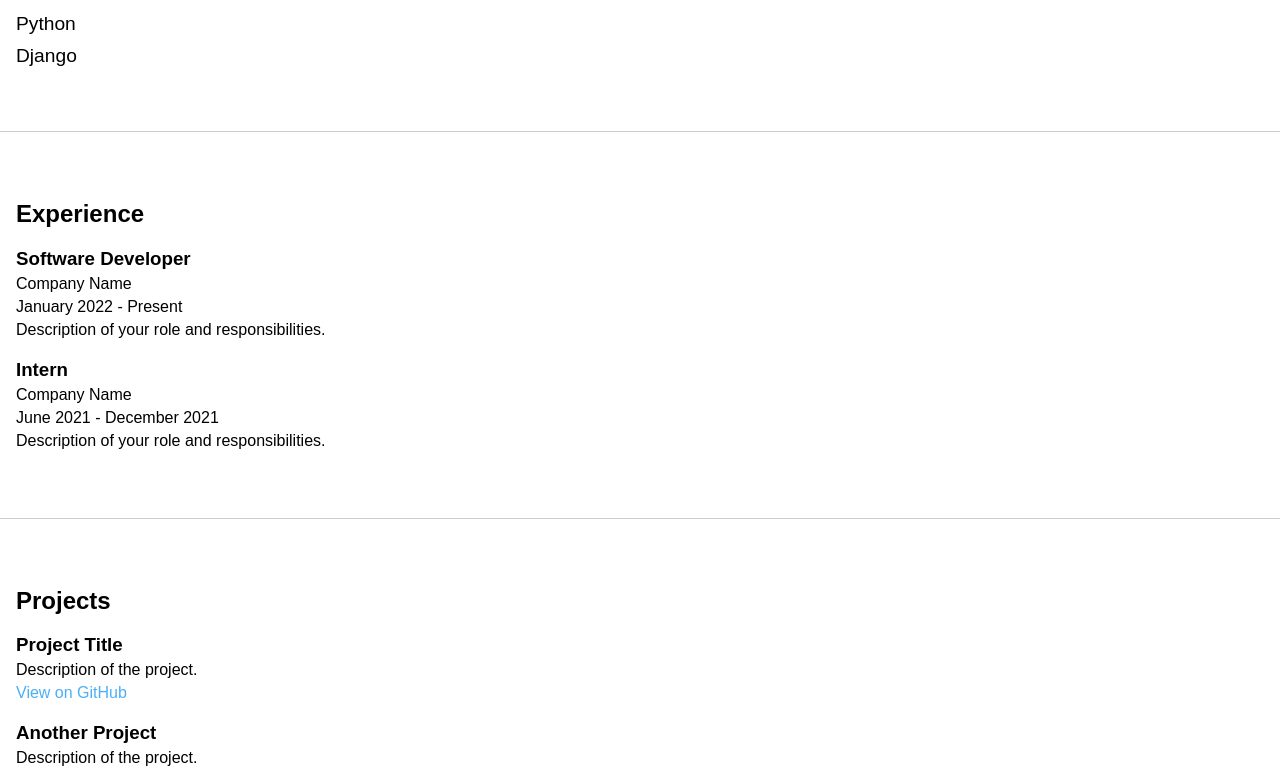
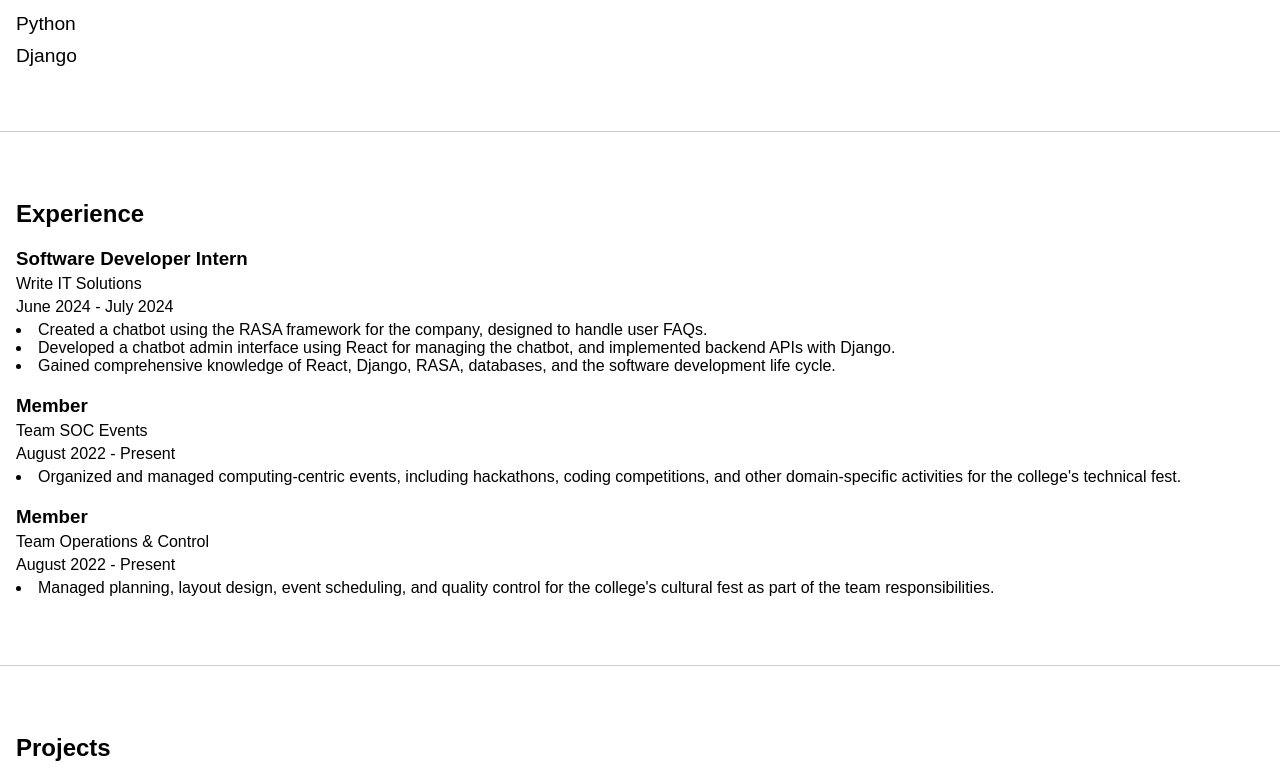
Before and after one commit to AmarnathAzhagesan/Portfolio, a React (Create React App) app: page / in a window 1280 px wide. Shown: the part 593-1365 px from the top of the page. Built offline with nearby package versions, Linux system fonts and the light colour scheme.

Commit message:
Update Experience.js

```diff
--- a/src/Components/Experience/Experience.js
+++ b/src/Components/Experience/Experience.js
@@ -6,16 +6,36 @@ const Experience = () => {
     <section id="experience">
       <h2>Experience</h2>
       <div className="experience-item">
-        <h3>Software Developer</h3>
-        <p>Company Name</p>
-        <p>January 2022 - Present</p>
-        <p>Description of your role and responsibilities.</p>
+        <h3>Software Developer Intern</h3>
+        <p>Write IT Solutions</p>
+        <p>June 2024 - July 2024</p>
+        <p>
+        <li>Created a chatbot using the RASA framework for the
+        company, designed to handle user FAQs.</li>
+        <li>Developed a chatbot admin interface using React for
+         managing the chatbot, and implemented backend APIs with
+         Django.</li>
+         <li>
+         Gained comprehensive knowledge of React, Django, RASA,
+         databases, and the software development life cycle.
+         </li>
+        </p>
       </div>
       <div className="experience-item">
-        <h3>Intern</h3>
-        <p>Company Name</p>
-        <p>June 2021 - December 2021</p>
-        <p>Description of your role and responsibilities.</p>
+        <h3>Member</h3>
+        <p>Team SOC Events</p>
+        <p>August 2022 - Present</p>
+        <p><li>Organized and managed computing-centric events, including
+        hackathons, coding competitions, and other domain-specific
+        activities for the college's technical fest.</li></p>
+      </div>
+      <div className="experience-item">
+        <h3>Member</h3>
+        <p>Team Operations & Control</p>
+        <p>August 2022 - Present</p>
+        <p><li>Managed planning, layout design, event scheduling, and
+        quality control for the college's cultural fest as part of the
+        team responsibilities.</li></p>
       </div>
     </section>
   );
```
